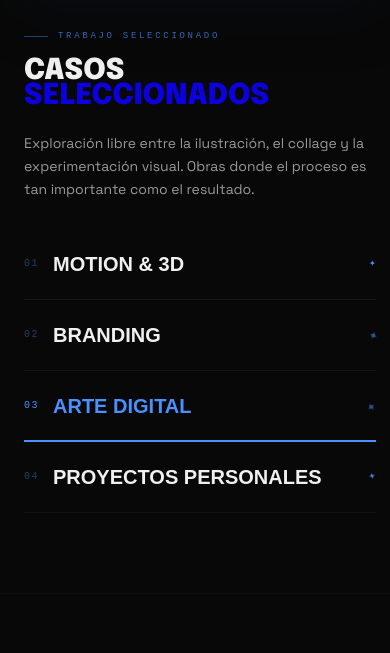
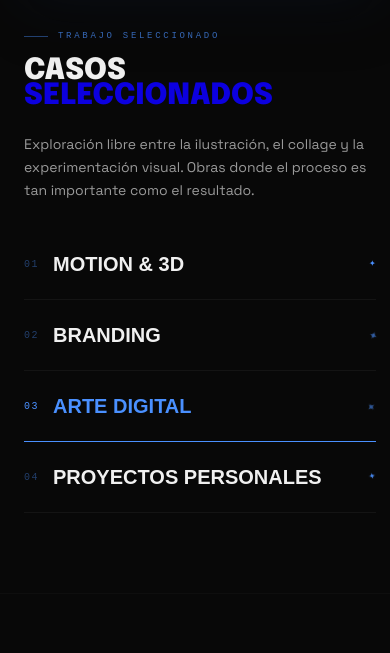
Before and after one commit to martinpizarroportfolio/martinpizarroportfolio, a plain HTML site: page index.html in a window 390 px wide. Shown: the part 1891-2544 px from the top of the page. Drawn offline with nearby package versions, Linux system fonts and the light colour scheme; a web font is replaced by a local one.

Commit message:
Fix: font-size responsive en título Casos Seleccionados (7.5vw)

```diff
--- a/index.html
+++ b/index.html
@@ -1265,7 +1265,7 @@ html.light-mode .border-outline-variant { border-color: rgba(0,0,0,.1) !importan
 
         <div>
             <p class="casos-eyebrow" data-es="Trabajo Seleccionado" data-en="Selected Work">Trabajo Seleccionado</p>
-            <h5 class="font-headline font-black uppercase leading-[.85] text-on-surface" style="font-size:clamp(1.8rem,5vw,4.5rem);">
+            <h5 class="font-headline font-black uppercase leading-[.85] text-on-surface" style="font-size:clamp(1rem,7.5vw,4.5rem);">
                 <span data-es="Casos" data-en="Selected">Casos</span><br/>
                 <span class="text-primary" data-es="Seleccionados" data-en="Works">Seleccionados</span>
             </h5>
```
